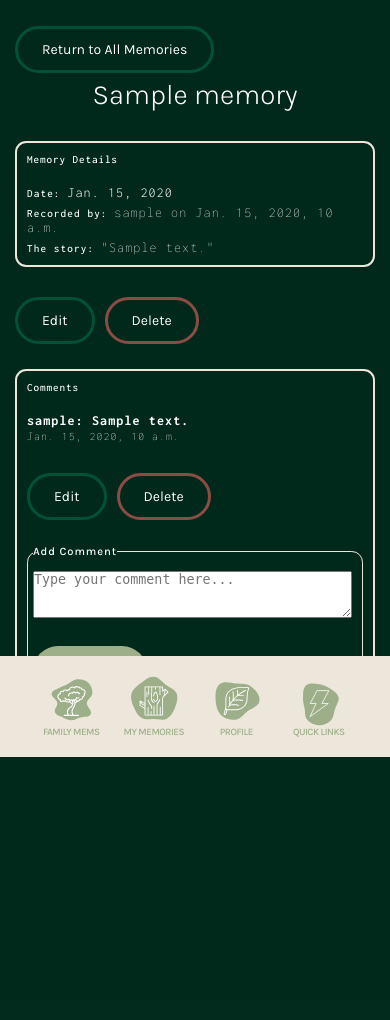
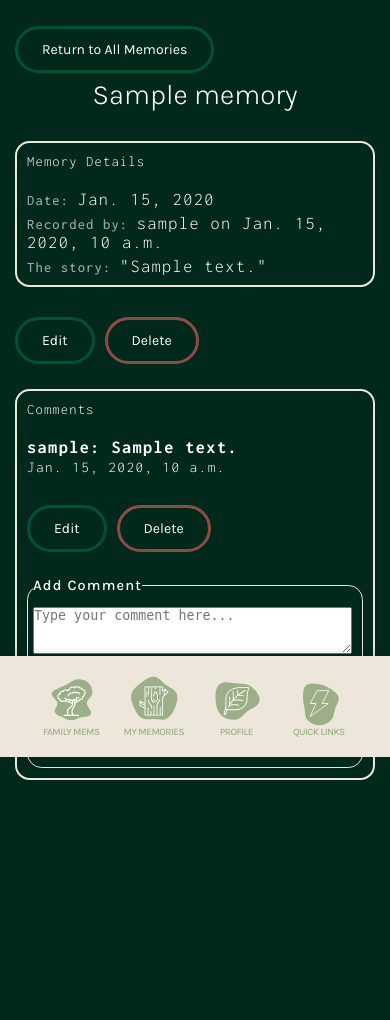
Before and after one commit to lanewells/rooted, a Django app: page /memories/1/ in a window 390 px wide. Shown: the part 87-1107 px from the top of the page. Before the commit the page ends 844 px from the top, so only its background shows below. Run offline with Django 5.2, Linux system fonts and the light colour scheme; a user stored in the database is signed in; tables that the repository leaves empty hold one stand-in row (values such as "Sample post").

Commit message:
Change font-sizing on mobile.

```diff
--- a/main_app/static/css/base.css
+++ b/main_app/static/css/base.css
@@ -128,6 +128,7 @@
     width: 100%;
     background-color: var(--light-color);
     color: var(--primary-color);
+    box-shadow: 0 -4px 8px rgba(0, 0, 0, 0.1);
 }
 
 .navbar h2 {
--- a/main_app/static/css/details.css
+++ b/main_app/static/css/details.css
@@ -19,13 +19,20 @@
     margin-bottom: 5px;
 }
 
-.date {
-    font-weight: 300;
-}
-
 @media (max-width: 600px) {
     .info {
-        font-size: 1em;
         padding: 10px;
     }
+
+    .info p {
+        font-weight: 300;
+    }
+
+    .info p span, .subtitle {
+        letter-spacing: .08em;
+    }
+
+    .info p span {
+        opacity: 60%;
+    }
 }
--- a/main_app/static/css/forms.css
+++ b/main_app/static/css/forms.css
@@ -113,7 +113,7 @@
     }
 
     fieldset legend {
-        font-size: 0.8em;
+        font-size: 1em;
         letter-spacing: 0.08em;
         font-weight: 500;
     }
```
